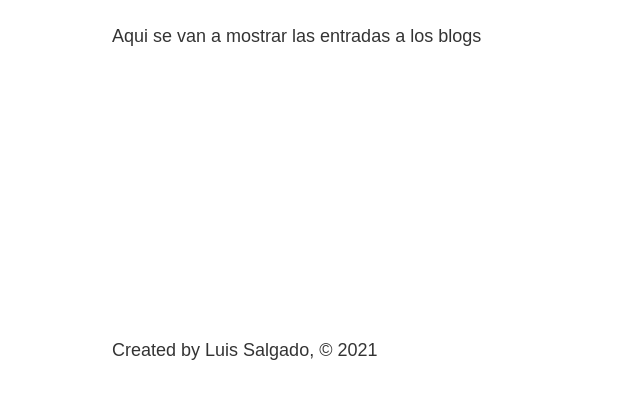
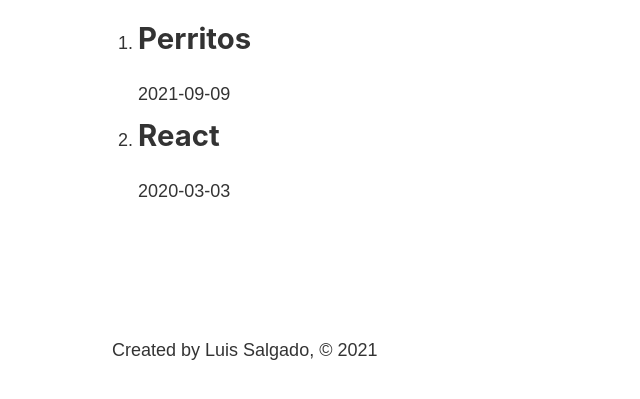
Before and after one commit to LuxSalgado/Gatsby-Luis-Blog-BootcampFCC, a Gatsby site in the folder luis-blog/: page /blog in a window 1280 px wide. Shown: the part 393-792 px from the top of the page, without its empty margins (171-811 px from the left). Built offline with nearby package versions, Linux system fonts and the light colour scheme; Gatsby itself is replaced by a stand-in of ours.

Commit message:
Obteniendo datos del File System y trabajando con Markdown Posts

```diff
--- a/luis-blog/gatsby-config.js
+++ b/luis-blog/gatsby-config.js
@@ -11,6 +11,14 @@
     author: 'Luis Salgado'
   },
   plugins: [
-    'gatsby-plugin-sass'
+    'gatsby-plugin-sass',
+    {
+      resolve: 'gatsby-source-filesystem',
+      options: {
+        name: 'src',
+        path: `${__dirname}/src/`
+      }
+    },
+    'gatsby-transformer-remark'
   ],
 }
--- a/luis-blog/package.json
+++ b/luis-blog/package.json
@@ -16,6 +16,8 @@
   "dependencies": {
     "gatsby": "^3.13.0",
     "gatsby-plugin-sass": "^4.13.0",
+    "gatsby-source-filesystem": "^3.13.0",
+    "gatsby-transformer-remark": "^4.10.0",
     "node-sass": "^6.0.1",
     "react": "^17.0.1",
     "react-dom": "^17.0.1"
--- a/luis-blog/src/pages/blog.js
+++ b/luis-blog/src/pages/blog.js
@@ -1,11 +1,34 @@
 import React from 'react'
 import Layout from '../components/layout'
+import { graphql, useStaticQuery } from 'gatsby'
 
 const BlogPage = () => {
+    const data = useStaticQuery(graphql`
+        query {
+            allMarkdownRemark {
+                edges {
+                    node {
+                        frontmatter {
+                            title
+                            date
+                        }
+                    }
+                }
+            }
+        }
+    `)
+
     return (
         <Layout>
             <h1>Blog Page</h1>
-            <p>Aqui se van a mostrar las entradas a los blogs</p>
+            <ol>
+                {data.allMarkdownRemark.edges.map( (articulo)=>{
+                    return (<li>
+                        <h2>{articulo.node.frontmatter.title}</h2>
+                        <p>{articulo.node.frontmatter.date}</p>
+                    </li>)
+                })}
+            </ol>
         </Layout>
     )
 }
--- /dev/null
+++ b/luis-blog/src/posts/gatsby.md
@@ -0,0 +1,12 @@
+---
+title: "Perritos"
+date: "2021-09-09"
+---
+
+I just launched a new bootcamp
+
+## Topics covered
+
+1. Uno
+2. Dos
+3. Otro ps
--- /dev/null
+++ b/luis-blog/src/posts/react.md
@@ -0,0 +1,6 @@
+---
+title: "React"
+date: "2020-03-03"
+---
+
+In this post you learn React, perfect.
```
Also changed, not shown: 1 other file.
